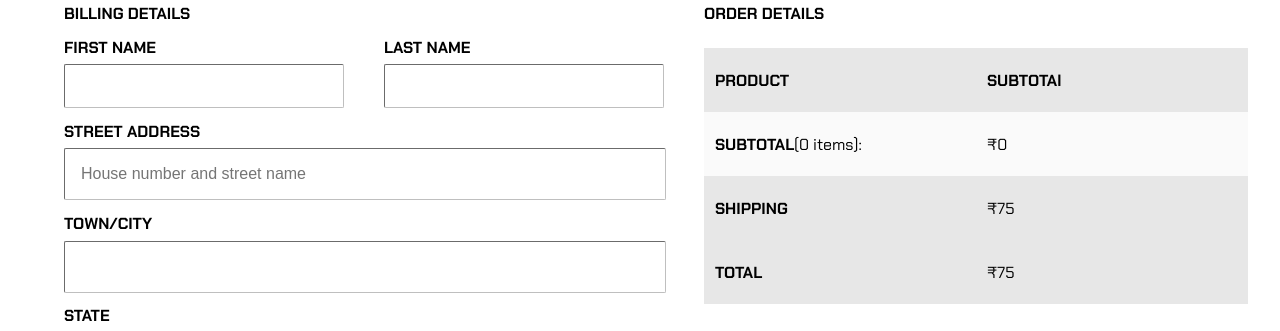
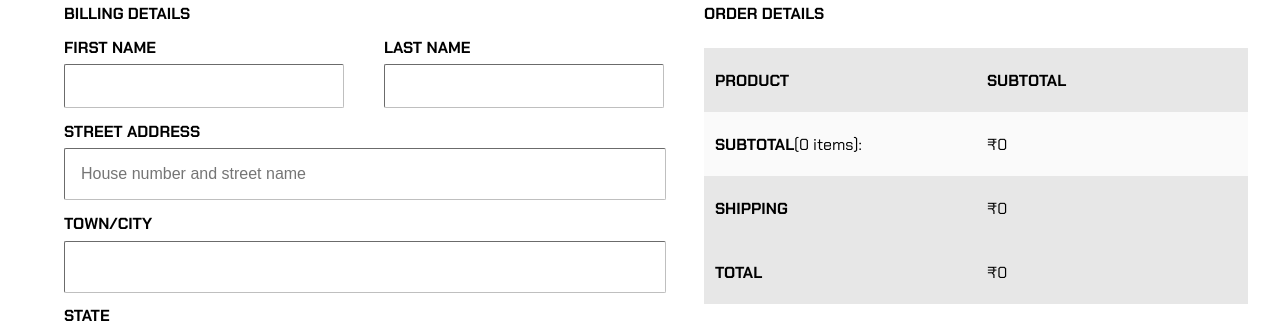
Before and after one commit to rohithc123/library, a React (Create React App) app: page /checkout in a window 1280 px wide. Shown: the part 272-603 px from the top of the page. Built offline with nearby package versions, Linux system fonts and the light colour scheme.

Commit message:
Adding shipping cost

```diff
--- a/src/components/Checkout.js
+++ b/src/components/Checkout.js
@@ -1,15 +1,16 @@
 import React from "react";
 import CheckoutCard from "./CheckoutCard";
-import "../styles/checkout.css";
-import CurrencyFormat from "react-currency-format";
 import { useStateValue } from "./Stateprovider";
+import { NavLink } from "react-router-dom";
 import { getCartTotal } from "./Reducer";
 
+import CurrencyFormat from "react-currency-format";
 import icon from "../images/bookcover.jfif";
+import "../styles/checkout.css";
 
 function Checkout() {
   const [{ cart }, dispatch] = useStateValue();
-  const shippingcost = 75;
+  const shippingcost = cart?.length>0?75:0;
 
   return (
     <div className="checkout">
@@ -71,12 +72,14 @@ function Checkout() {
               />
             </div>
             {/* <input type="text" placeholder="STATE" /> */}
+            <NavLink to="/payment">
             <input
               type="submit"
               id=""
               value="Place your order"
               className="checkout-submit-btn"
             />
+            </NavLink>
           </form>
         </div>
         <div className="order-details">
@@ -84,7 +87,7 @@ function Checkout() {
           <div className="order-indi-section" style={{ marginTop: "3.8%" }}>
             <div className="order-left-section">PRODUCT</div>
             <div className="order-right-section" style={{ fontWeight: "700" }}>
-              SUBTOTAl
+              SUBTOTAL
             </div>
           </div>
           {cart?.map((item) => (
@@ -132,7 +135,7 @@ function Checkout() {
               </div>
             )}
             decimalScale={2}
-            value={getCartTotal(cart)+75}
+            value={getCartTotal(cart)+shippingcost}
             displayType={"text"}
             thousandSeparator={true}
             prefix={"₹"}
```
